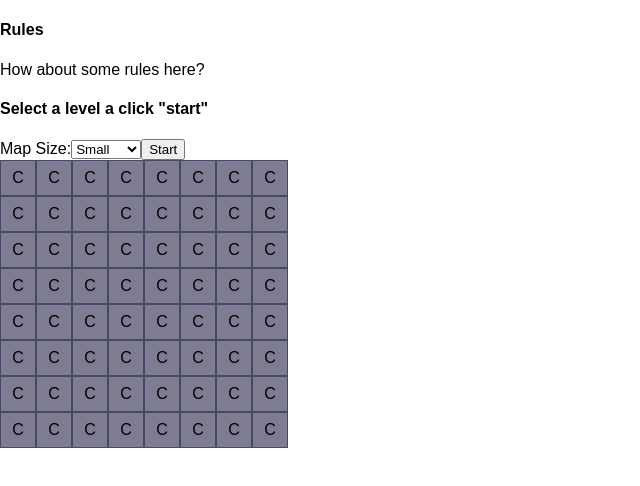
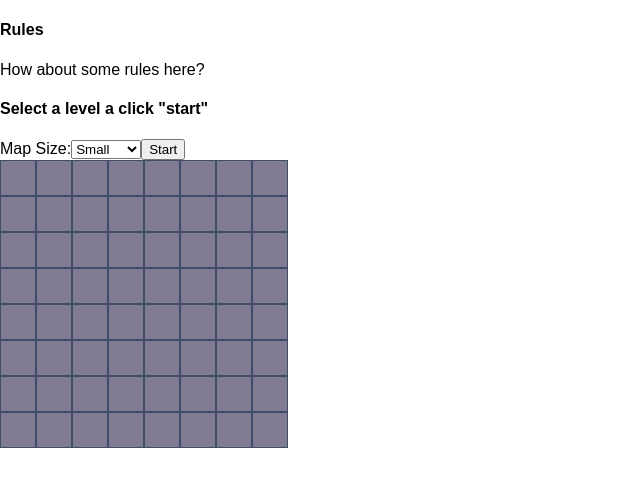
Before and after one commit to Jezzy1999/lunatic-acres, a React (Create React App) app in the folder client/: page / in a window 1280 px wide. Shown: the top 486 px of the page, without its empty margins (0-640 px from the left). Built offline with nearby package versions, Linux system fonts and the light colour scheme; the HTML template or start-up script is replaced by a standard one.

Commit message:
Fix issue with empty cells

```diff
--- a/client/src/components/Cell.js
+++ b/client/src/components/Cell.js
@@ -4,7 +4,7 @@ export default class Cell extends React.Component {
 
 
     getValue(){
-        if(this.props.value.empty === 0 ){
+        if(this.props.value.isEmpty === true ){
             return null;
         }
         return "C";
```
